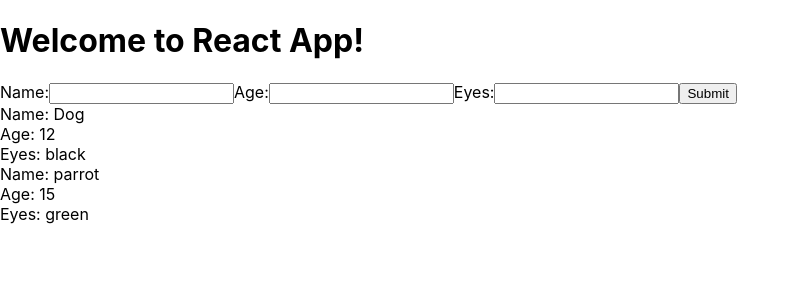
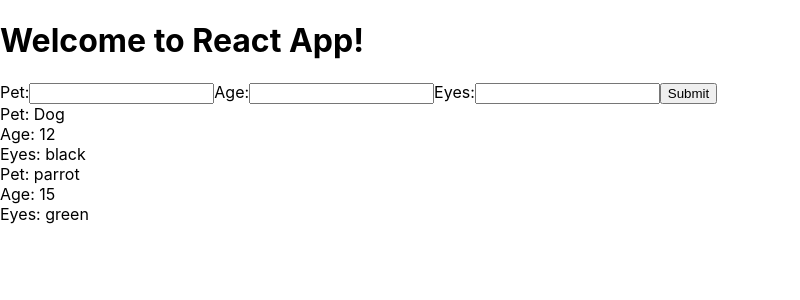
Before and after one commit to didorg/react-redux-complete, a React (Create React App) app in the folder react-redux-app/: page / in a window 1280 px wide. Shown: the top 300 px of the page, without its empty margins (0-800 px from the left). Built offline with nearby package versions, Linux system fonts and the light colour scheme.

Commit message:
refactor

```diff
--- a/react-redux-app/src/AddAnimal.js
+++ b/react-redux-app/src/AddPet.js
@@ -13,13 +13,13 @@
     }
     handleSubmit = (e) => {
         e.preventDefault();
-        this.props.addAnimal(this.state);
+        this.props.addPet(this.state);
     }
     render() {
         return (
             <div>
                 <form onSubmit={this.handleSubmit}>
-                    <label htmlFor="name">Name:</label>
+                    <label htmlFor="name">Pet:</label>
                     <input type="text" id="name" onChange={this.handleChange} />
                     <label htmlFor="name">Age:</label>
                     <input type="text" id="age" onChange={this.handleChange} />
--- a/react-redux-app/src/Animal.js
+++ /dev/null
@@ -1,27 +0,0 @@
-import React from 'react';
-
-const Animals = ({ animals }) => {
-    const animalList = animals.map(animal => {
-        if (animal.age > 10) {
-            return (
-                <div className="animal" key={animal.id}>
-                    <div>Name: {animal.name}</div>
-                    <div>Age: {animal.age}</div>
-                    <div>Eyes: {animal.eyes}</div>
-                </div>
-            )
-
-        } else {
-            return null
-        }
-    })
-
-    return (
-        <div className="person-list">
-            {animalList}
-        </div>
-    )
-
-}
-
-export default Animals
--- a/react-redux-app/src/App.js
+++ b/react-redux-app/src/App.js
@@ -1,22 +1,22 @@
 import React, { Component } from 'react';
-import AddAnimal from './AddAnimal';
-import Animals from './Animal';
+import AddPet from './AddPet';
+import Pet from './Pet';
 
 class App extends Component {
 
   state = {
-    animals: [
+    pets: [
       { name: 'Dog', age: 12, eyes: "black", id: 1 },
       { name: 'cat', age: 8, eyes: "blue", id: 2 },
       { name: 'parrot', age: 15, eyes: "green", id: 3 }
     ]
   }
 
-  addAnimal = (animal) => {
-    animal.id = Math.random();
-    let animals = [...this.state.animals, animal];
+  addPet = (pet) => {
+    pet.id = Math.random();
+    let pets = [...this.state.pets, pet];
     this.setState({
-      animals: animals
+      pets: pets
     });
   }
 
@@ -24,8 +24,8 @@
     return (
       <div className="App">
         <h1> Welcome to React App!</h1>
-        <AddAnimal addAnimal={this.addAnimal} />
-        <Animals animals={this.state.animals} />
+        <AddPet addPet={this.addPet} />
+        <Pet pets={this.state.pets} />
       </div>
     )
   }
--- /dev/null
+++ b/react-redux-app/src/Pet.js
@@ -0,0 +1,27 @@
+import React from 'react';
+
+const Pets = ({ pets }) => {
+    const petList = pets.map(pet => {
+        if (pet.age > 10) {
+            return (
+                <div className="pet" key={pet.id}>
+                    <div>Pet: {pet.name}</div>
+                    <div>Age: {pet.age}</div>
+                    <div>Eyes: {pet.eyes}</div>
+                </div>
+            )
+
+        } else {
+            return null
+        }
+    })
+
+    return (
+        <div className="pet-list">
+            {petList}
+        </div>
+    )
+
+}
+
+export default Pets
```
